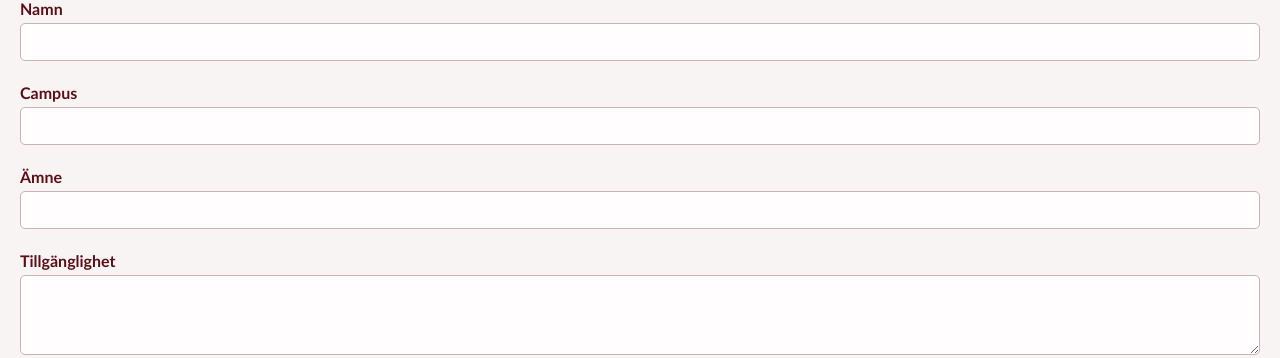
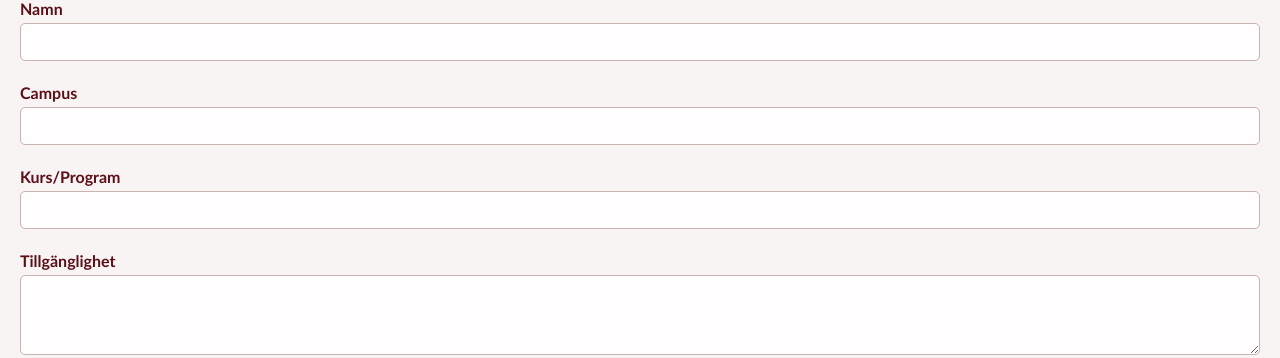
Before and after one commit to Najehnator/StudyBudy, a Flask app: page /profile in a window 1280 px wide. Shown: the part 521-879 px from the top of the page. Run offline with Flask 3, Linux system fonts and the light colour scheme; the visitor is signed in with stand-in values (Sample User, id 1); data that the repository does not hold is empty; some libraries are stand-ins or nearby versions.

Commit message:
Ändrade label
Ändrade från "ämne" till "Kurs/Program" då det blir tydligare för användaren vad vi är ute efter

```diff
--- a/templates/profile.html
+++ b/templates/profile.html
@@ -88,7 +88,7 @@
                     value="{{ profile[3] if profile and profile[3] else '' }}"
                 >
 
-                <label for="subject">Ämne</label>
+                <label for="subject">Kurs/Program</label>
                 <input
                     type="text"
                     id="subject"
```
